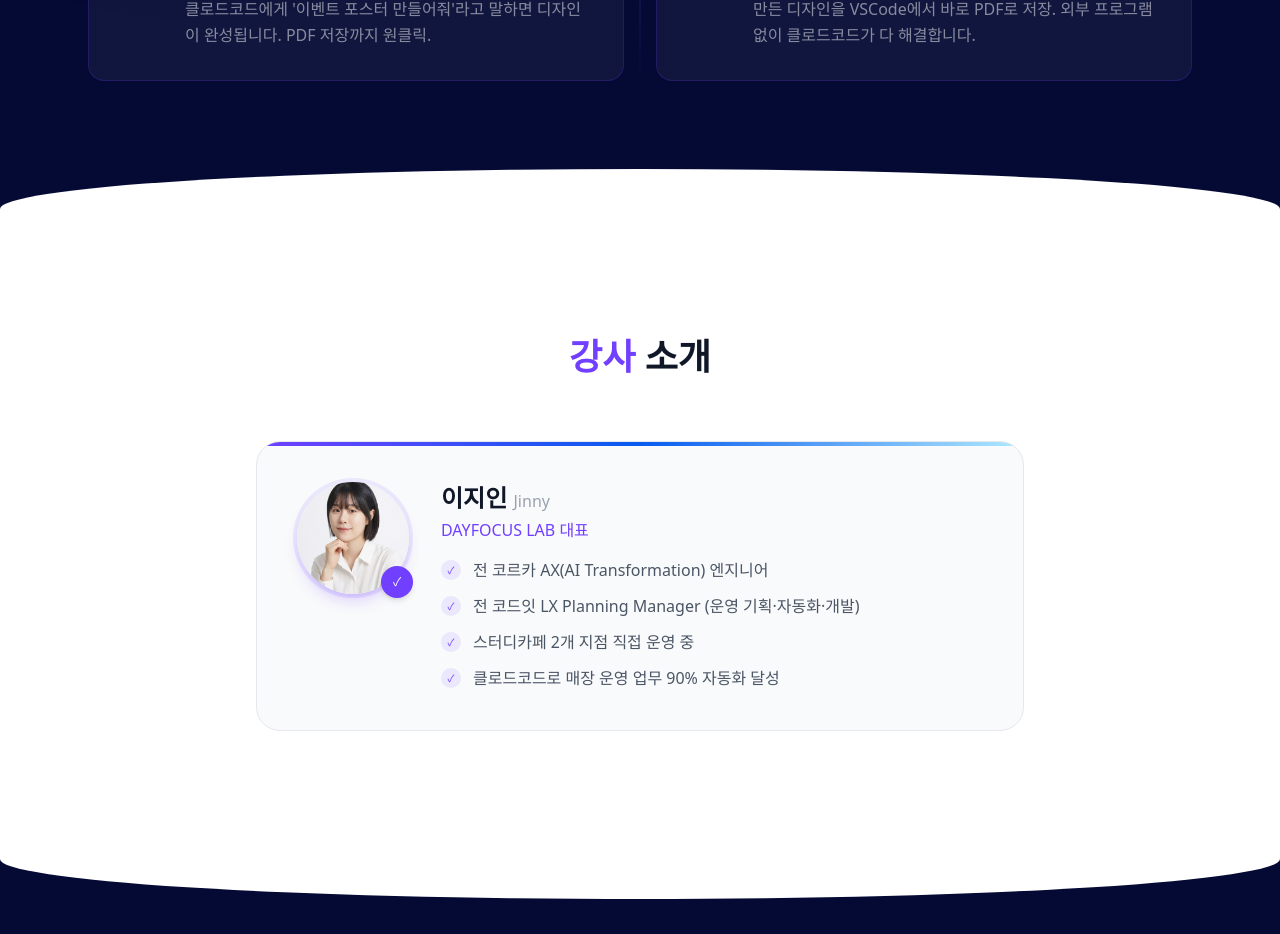
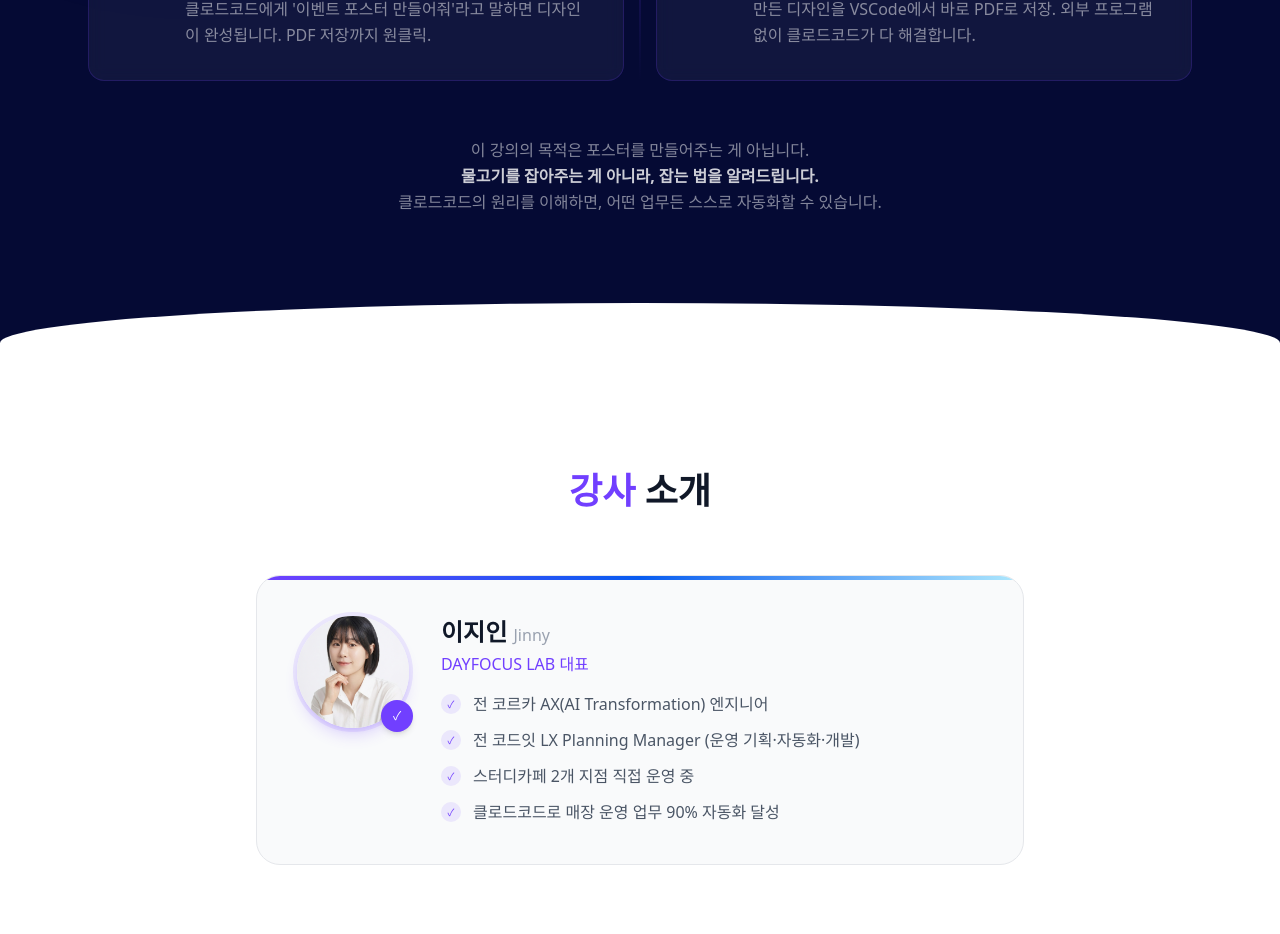
Before and after one commit to jinnyjiinlee/claude-code-landing, a Next.js app: page / in a window 1280 px wide. Shown: the part 4460-5394 px from the top of the page. Built offline with nearby package versions, Linux system fonts and the light colour scheme.

Commit message:
Add 'teach to fish' message below curriculum section
Emphasize the class teaches principles, not just tasks.

Co-Authored-By: Claude Opus 4.6 <noreply@anthropic.com>

```diff
--- a/src/app/page.tsx
+++ b/src/app/page.tsx
@@ -451,6 +451,16 @@ export default function Home() {
               </div>
             ))}
           </div>
+
+          <p className="mx-auto mt-10 max-w-2xl text-center text-sm leading-relaxed text-white/50 sm:mt-14 sm:text-base">
+            이 강의의 목적은 포스터를 만들어주는 게 아닙니다.
+            <br />
+            <strong className="text-white/80">
+              물고기를 잡아주는 게 아니라, 잡는 법을 알려드립니다.
+            </strong>
+            <br />
+            클로드코드의 원리를 이해하면, 어떤 업무든 스스로 자동화할 수 있습니다.
+          </p>
         </div>
       </section>
 
```
